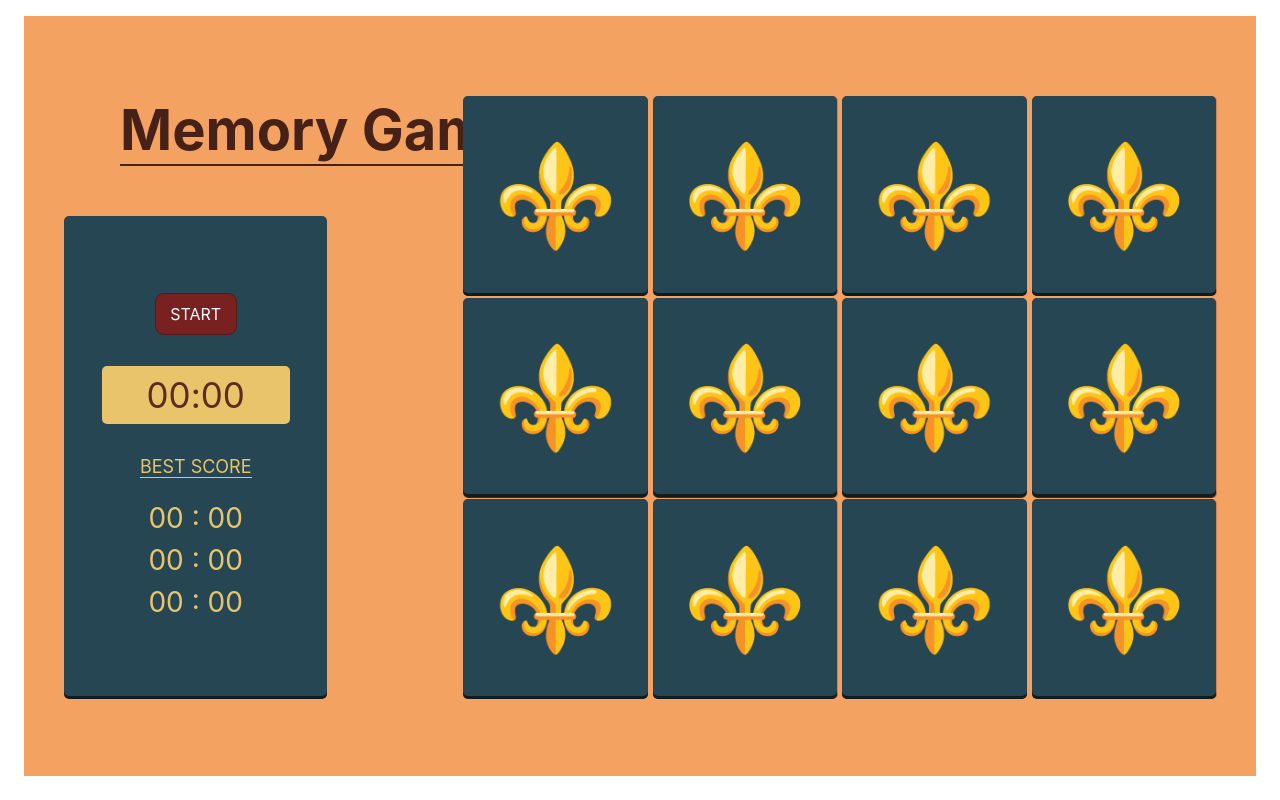
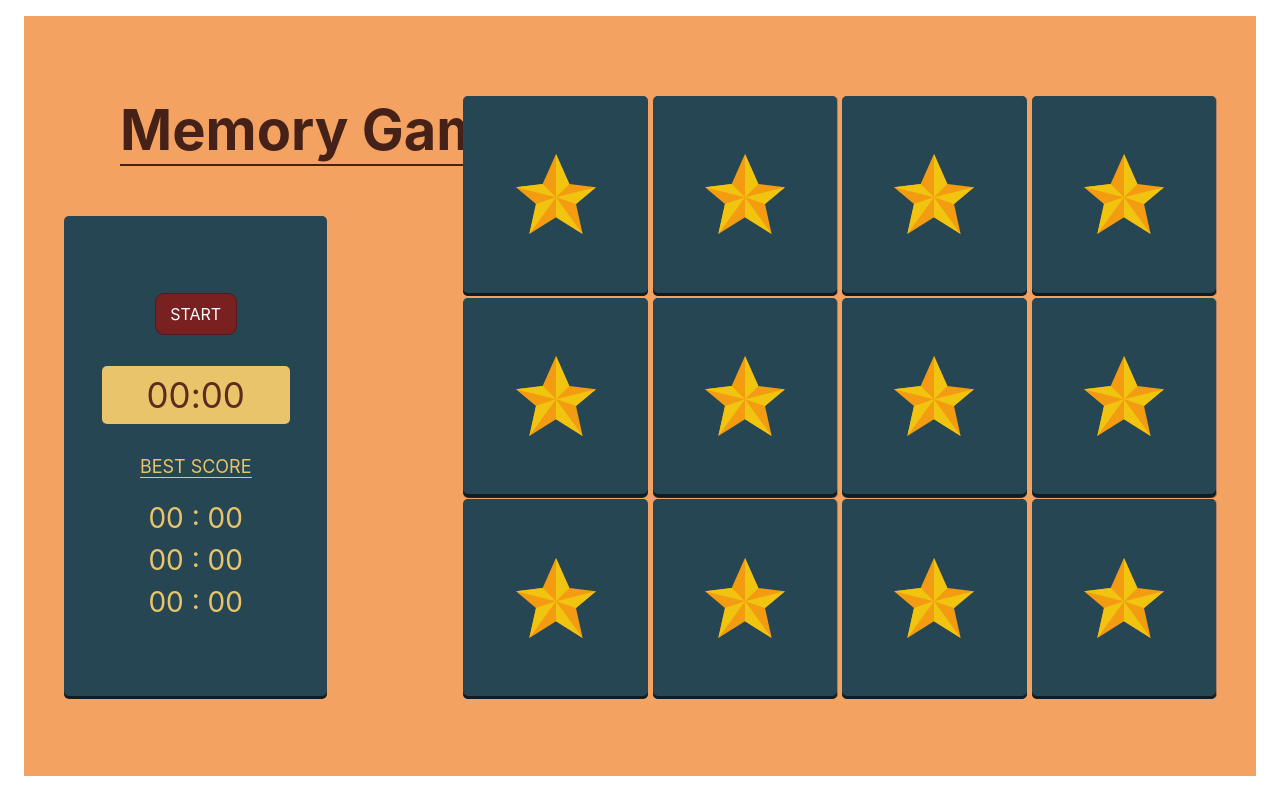
Before and after one commit to taltyomkin/Memory_game, a website: page public/index.html in a window 1280 px wide. Drawn offline with Linux system fonts and the light colour scheme.

Commit message:
update Images to cards

```diff
--- a/app.js
+++ b/app.js
@@ -1,6 +1,7 @@
 const express = require('express');
 const app = express();
 const path = require('path');
+// const assets = require('./');
 
 const PORT = process.env.PORT || 3000;
 
--- a/public/main.css
+++ b/public/main.css
@@ -115,15 +115,10 @@
   }
 
   .flip-card-front {
-    background-color: rgb(168, 80, 57);
-    box-shadow: 0 3px 0 rgb(70, 33, 23);
+    background-color: rgb(87, 75, 105);
+    box-shadow: 0 3px 0 rgb(41, 35, 49);
     transform: rotateY(540deg);
   }
-
-.icon{
-    font-size:calc(15vh - 20px);
-}
-
 .flip-card-inner.flip {
   transition: transform 0.8s ease;
     transform: rotateY(-180deg);
@@ -142,3 +137,11 @@
   width: 25%;
   height: 10%;
 }
+.backIcon{
+  width: 10vh;
+  height: 10vh;
+}
+.frontIcon{
+  width: 18vh;
+  height: 18vh;
+}
--- a/public/script.js
+++ b/public/script.js
@@ -16,12 +16,12 @@ third.innerHTML =  records[2] || '00 : 00';
 // ---------------------------------------------
 
 const content = [
-   {icon:'👹', id: 1}, {icon:'👹', id: 2},
-   {icon:'👺', id: 3}, {icon:'👺', id: 4},
-   {icon:'👽', id: 5}, {icon:'👽', id: 6},
-   {icon:'💀', id: 7}, {icon:'💀', id: 8},
-   {icon:'🤖', id: 9}, {icon:'🤖', id: 10},
-   {icon:'🤡', id: 11}, {icon:'🤡', id: 12},
+   {icon:'one', id: 1}, {icon:'one', id: 2},
+   {icon:'two', id: 3}, {icon:'two', id: 4},
+   {icon:'three', id: 5}, {icon:'three', id: 6},
+   {icon:'forr', id: 7}, {icon:'forr', id: 8},
+   {icon:'five', id: 9}, {icon:'five', id: 10},
+   {icon:'six', id: 11}, {icon:'six', id: 12},
 ];
 
 const shuffleContenet = content => content.sort(() => 0.5 - Math.random())
@@ -35,15 +35,16 @@ const createCards = content => {
         board.innerHTML += `<div class="flip-card">
                              <div id=${content[i].id} class="flip-card-inner">
                                  <div class="flip-card-front">
-                                     <span class="icon">${content[i].icon}</span>
+                                    <img src="./assets/${content[i].icon}.svg" alt="" class="frontIcon"  />
                                  </div>
                                  <div class="flip-card-back">
-                                    <span class="icon">⚜️</span>
+                                    <img src="./assets/star.svg" alt="" class="backIcon"  />
                                  </ div>
                              </div>
                            </div>`;
     }
     cards = board.querySelectorAll('.flip-card-inner');
+
 }
 // ---------------------------------------------
 
@@ -71,6 +72,7 @@ const setCards = () => {
 
 // Handling cards transition & game logic
 const showCard = a => {
+
    if (a.children[0].classList.value === 'flip-card-front seccess') {
       return
    } else {
@@ -82,7 +84,7 @@ const showCard = a => {
    }
 
    if (choosenCards.length == 2){
-      if (choosenCards[0].innerText === choosenCards[1].innerText){
+      if (choosenCards[0].children[0].innerHTML === choosenCards[1].children[0].innerHTML){
          choosenCards.forEach(match => {
             let goodFit = match.querySelector('.flip-card-front')
             goodFit.classList.add('seccess');
```
Also changed, not shown: public/assets/five.svg (added), public/assets/forr.svg (added), public/assets/one.svg (added), public/assets/present.svg (added), public/assets/six.svg (added), public/assets/star.svg (added), public/assets/three.svg (added), public/assets/two.svg (added).
